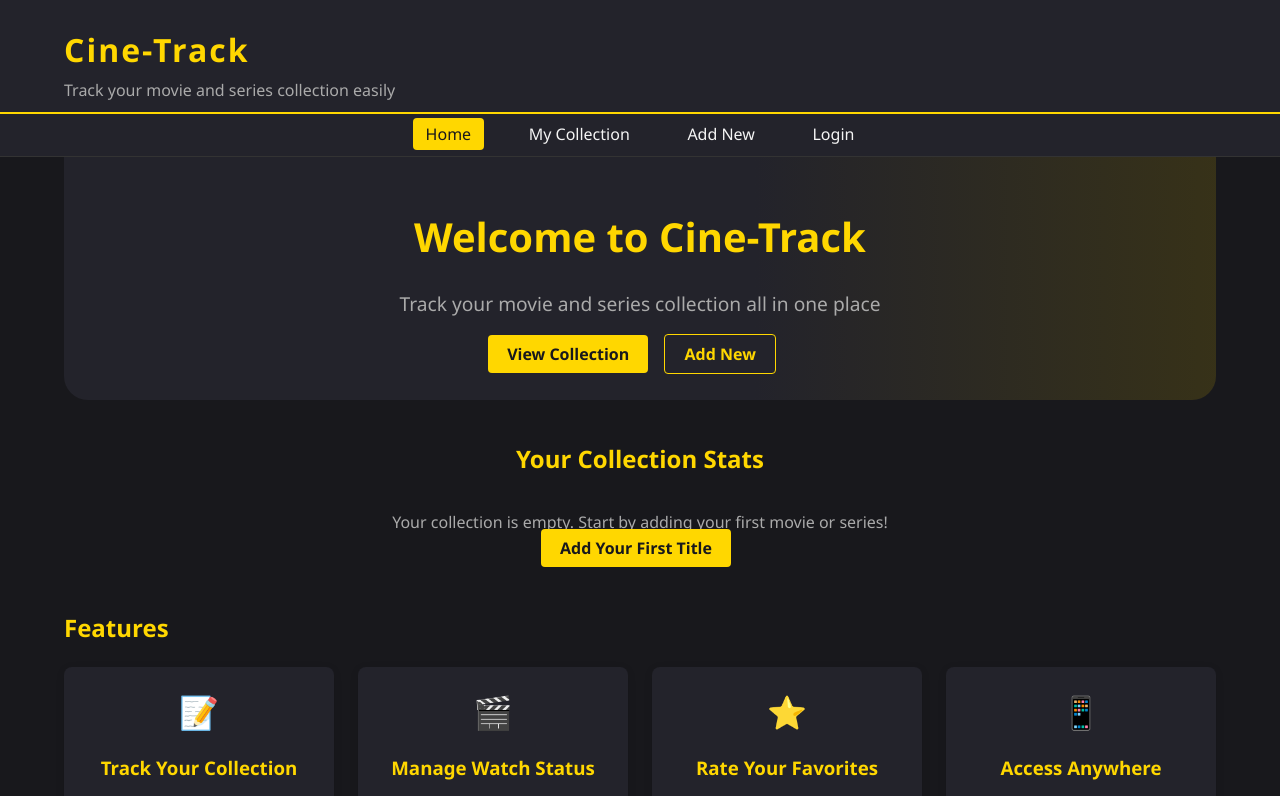
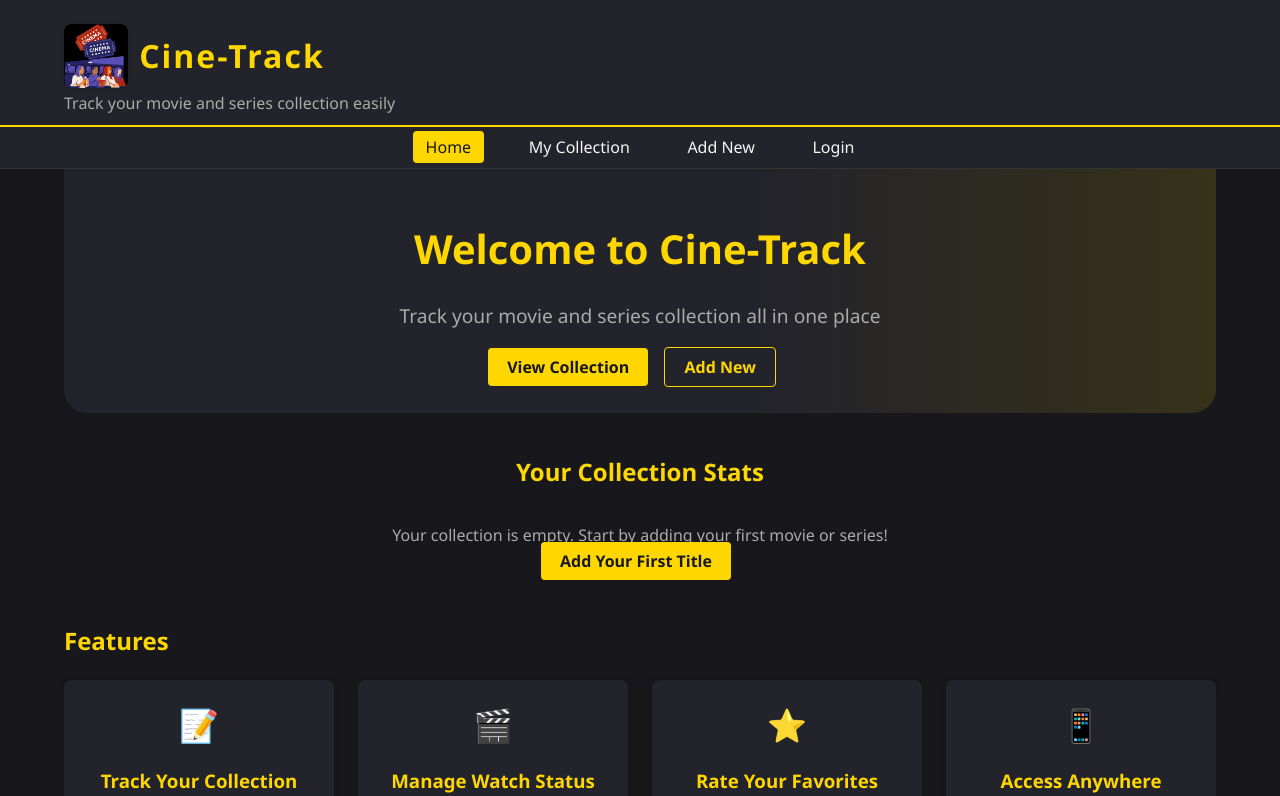
Before and after one commit to bintangfikrif/uas_pemrograman_web_122140008, a React (Create React App) app in the folder cine-track/: page / in a window 1280 px wide. Shown: the top 796 px of the page. Built offline with nearby package versions, Linux system fonts and the light colour scheme.

Commit message:
feat: Add logo and update title for Cine-Track application

```diff
--- a/cine-track/public/index.html
+++ b/cine-track/public/index.html
@@ -24,7 +24,7 @@
       work correctly both with client-side routing and a non-root public URL.
       Learn how to configure a non-root public URL by running `npm run build`.
     -->
-    <title>React App</title>
+    <title>Cine-Track</title>
   </head>
   <body>
     <noscript>You need to enable JavaScript to run this app.</noscript>
--- a/cine-track/src/components/common/Header.tsx
+++ b/cine-track/src/components/common/Header.tsx
@@ -6,6 +6,7 @@ const Header = () => {
     <header className="header">
       <div className="container">
         <Link to="/" className="logo">
+          <img src={'/cinetrack.png'} alt="Cine-Track Logo" className="logo-img" />
           <h1>Cine-Track</h1>
         </Link>
         <p className="tagline">Track your movie and series collection easily</p>
--- a/cine-track/src/styles/global.css
+++ b/cine-track/src/styles/global.css
@@ -44,12 +44,36 @@ h1, h2, h3, h4, h5, h6 {
   padding: 1.5em 0 0.5em 0;
   border-bottom: 2px solid #ffd700;
 }
+
+.header-flex {
+  display: flex;
+  align-items: center;
+  gap: 1.5em;
+}
+
+.logo {
+  display: flex;
+  align-items: center;
+  gap: 0.7em;
+  text-decoration: none;
+}
+
+.logo-img {
+  height: 64px;
+  width: 64px;
+  object-fit: contain;
+  border-radius: 8px;
+  background: #18181c;
+  box-shadow: 0 1px 4px rgba(0,0,0,0.12);
+}
+
 .logo h1 {
   color: #ffd700;
   margin: 0;
   font-size: 2rem;
   letter-spacing: 2px;
 }
+
 .tagline {
   color: #aaa;
   font-size: 1rem;
```
Also changed, not shown: cine-track/public/cinetrack.png (added), 1 other file (tests, documents, lock files or other folders).
